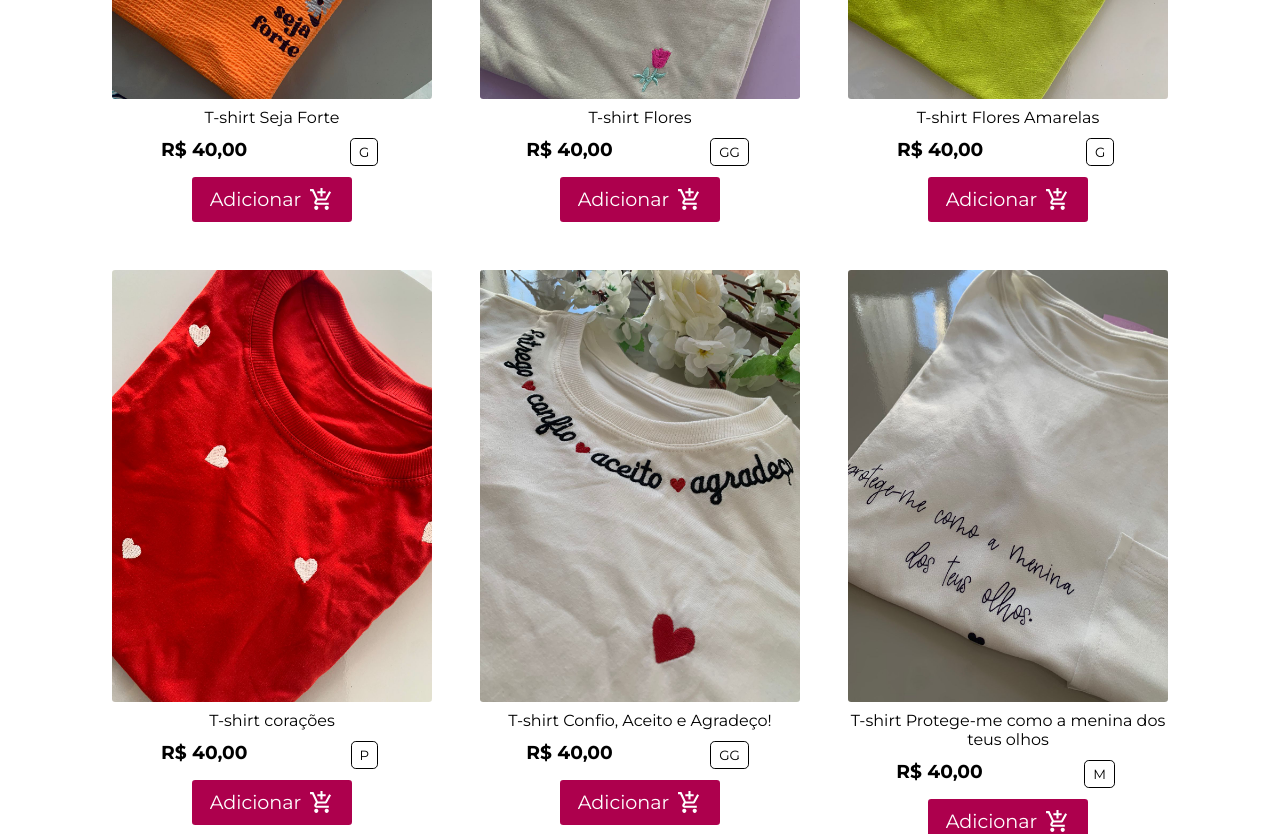
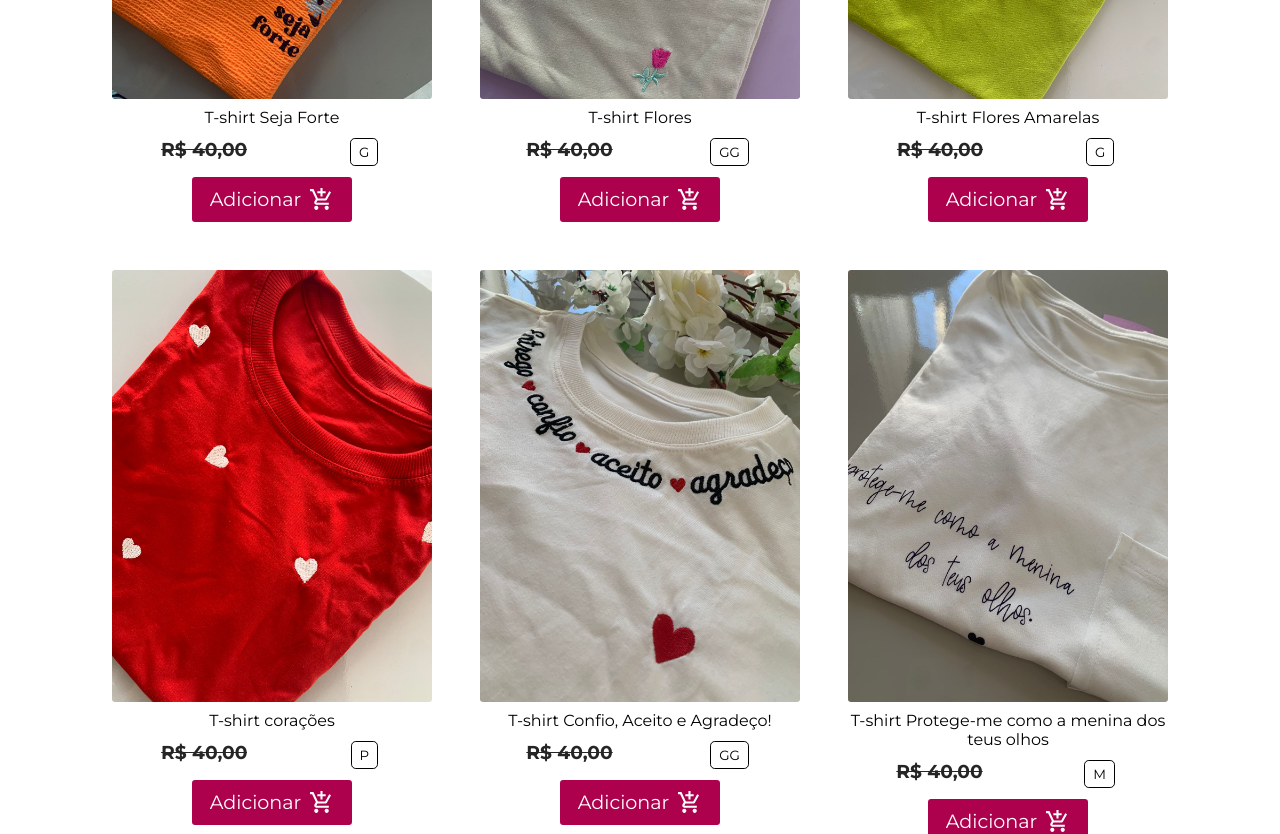
Before and after one commit to athena272/luah, a React (Vite) app: page / in a window 1280 px wide. Shown: the part 1360-2194 px from the top of the page. Built offline with nearby package versions, Linux system fonts and the light colour scheme.

Commit message:
Update Product.css

```diff
--- a/src/components/Product.css
+++ b/src/components/Product.css
@@ -42,6 +42,11 @@
 .infos {
   display: flex;
   justify-content: space-around;
+}
+
+.infos h3:first-child {
+  text-decoration: line-through;
+  opacity: 0.85;
 }
 
 .numSize {
```
